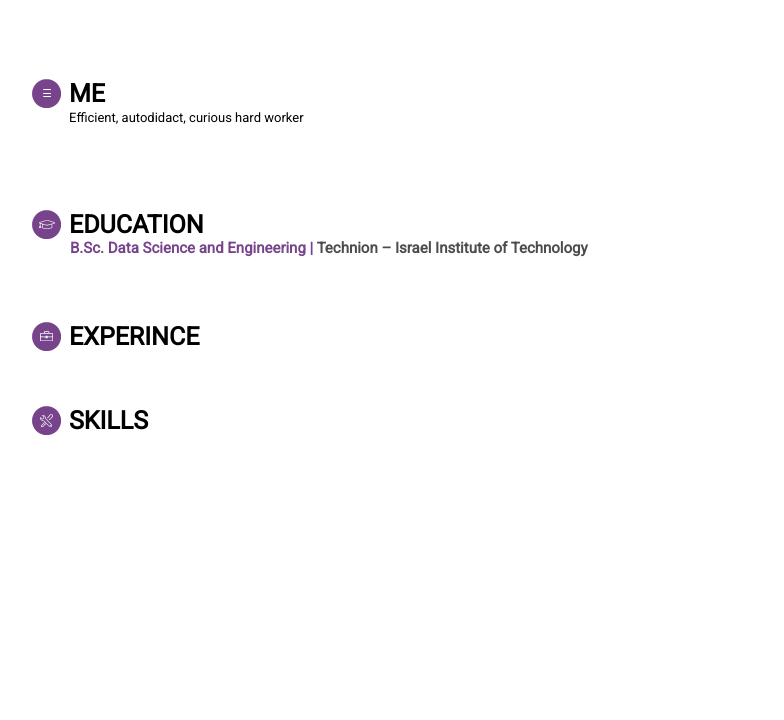
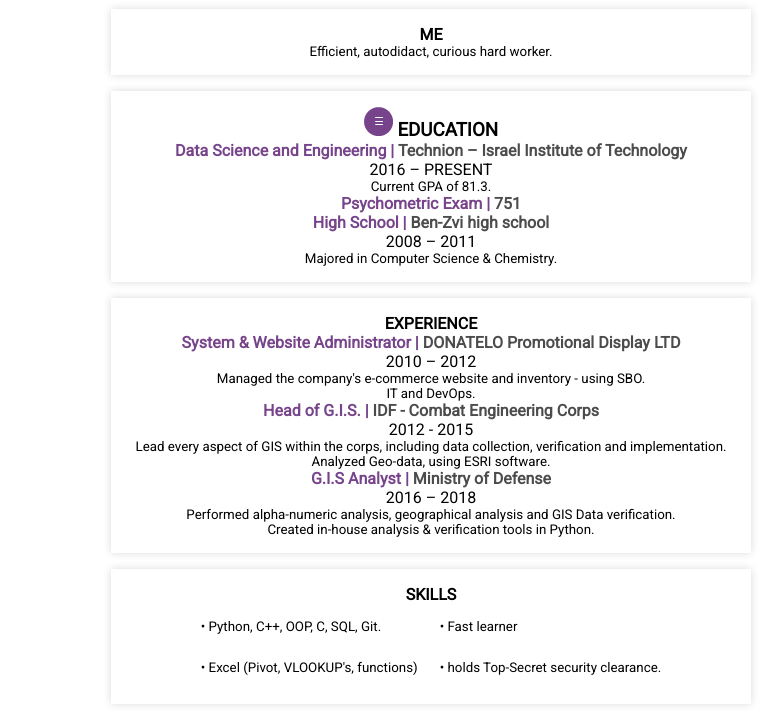
Before and after one commit to afikbar/cv_app, a plain HTML site: page index.html in a window 1280 px wide. Shown: the part 195-915 px from the top of the page, without its empty margins (209-993 px from the left). Before the commit the page ends 800 px from the top, so only its background shows below. Drawn offline with Linux system fonts and the light colour scheme.

Commit message:
[web] new landing

```diff
--- a/index.html
+++ b/index.html
@@ -1,165 +1,77 @@
 <!DOCTYPE html>
-<html>
-
+<html lang="en">
 <head>
-  <meta charset="utf-8">
-  <title>Afik Bar</title>
-  <style type="text/css" id="gwd-text-style">
-    p {
-      margin: 0px;
-    }
-    h1 {
-      margin: 0px;
-    }
-    h2 {
-      margin: 0px;
-    }
-    h3 {
-      margin: 0px;
-    }
-  </style>
-  <style type="text/css">
-    html, body {
-      width: 100%;
-      height: 100%;
-      margin: 0px;
-    }
-    body {
-      background-color: transparent;
-      transform: perspective(1400px) matrix3d(1, 0, 0, 0, 0, 1, 0, 0, 0, 0, 1, 0, 0, 0, 0, 1);
-      transform-style: preserve-3d;
-    }
-    .gwd-p-1r7l {
-      position: absolute;
-      font-family: Roboto;
-      font-size: 55px;
-      left: 270px;
-      top: 51px;
-    }
-    .gwd-span-khq0 {
-      font-weight: normal;
-    }
-    .gwd-span-196f {
-      font-size: 34px;
-    }
-    .gwd-span-nvi2 {
-      font-size: 32px;
-      font-style: italic;
-    }
-    .gwd-span-1nsn {
-      font-size: 32px;
-    }
-    .gwd-span-3ov9 {
-      font-size: 45px;
-    }
-    .gwd-img-1in9 {
-      position: absolute;
-      width: 29px;
-      height: 29px;
-      left: 241px;
-      top: 274px;
-    }
-    .gwd-img-us89 {
-      position: absolute;
-      width: 29px;
-      height: 29px;
-      left: 241px;
-      top: 405px;
-    }
-    .gwd-img-l5d6 {
-      position: absolute;
-      width: 29px;
-      height: 29px;
-      left: 241px;
-      top: 517px;
-    }
-    .gwd-img-wwtj {
-      position: absolute;
-      width: 29px;
-      height: 29px;
-      left: 241px;
-      top: 601px;
-    }
-    .gwd-p-xtv2 {
-      position: absolute;
-      font-weight: bold;
-      font-family: Roboto;
-      font-size: 25px;
-      width: 57px;
-      left: 278px;
-      top: 274px;
-      height: 29px;
-      transform-origin: 28.5px 5px 0px;
-    }
-    .gwd-p-r9hs {
-      top: 405px;
-    }
-    .gwd-p-10pt {
-      top: 517px;
-    }
-    .gwd-p-17bd {
-      top: 601px;
-      width: 92px;
-      transform-origin: 92px -79px 0px;
-      left: 278px;
-    }
-    .gwd-p-p6ik {
-      width: 149px;
-      top: 405px;
-      height: 29px;
-      transform-origin: 74.5px 5px 0px;
-      left: 278px;
-    }
-    .gwd-p-133g {
-      transform-origin: 28.5px -32px 0px;
-    }
-    .gwd-p-1ka0 {
-      left: 278px;
-      top: 517px;
-    }
-    .gwd-span-1rhp {
-      position: absolute;
-      height: 29px;
-      font-family: Roboto;
-      width: 255px;
-      transform-origin: 127.5px 14.5px 0px;
-      font-weight: normal;
-      font-size: 13px;
-      left: 278px;
-      top: 305px;
-    }
-    .gwd-span-nbwb {
-      width: 527px;
-      font-weight: bold;
-      left: 279px;
-      background-image: none;
-      background-color: transparent;
-      font-size: 15px;
-      color: rgb(76, 76, 76);
-      top: 434px;
-      height: 29px;
-      transform-origin: 146.5px 15.5px 0px;
-    }
-    .gwd-span-1k5d {
-      color: rgb(151, 11, 245);
-    }
-    .gwd-span-1pcm {
-      color: rgb(119, 68, 139);
-    }
-  </style>
-  <link href="https://fonts.googleapis.com/css?family=Roboto" rel="stylesheet" type="text/css">
+    <meta charset="UTF-8">
+    <link rel="stylesheet" href="style.css">
+    <link href="https://fonts.googleapis.com/css?family=Roboto" rel="stylesheet" type="text/css">
+    <title>Afik Bar</title>
 </head>
 
-<body class="htmlNoPages">
-  <h1 class="gwd-p-1r7l"><span class="gwd-span-khq0">Afik<br></span>Bar</h1>
-  <img src="assets/image_2.png" class="gwd-img-1in9">
-  <img src="assets/image_3.png" class="gwd-img-us89">
-  <img src="assets/image_4.png" class="gwd-img-l5d6">
-  <img src="assets/image_5.png" class="gwd-img-wwtj">
-  <p class="gwd-p-xtv2 gwd-p-133g">ME</p>
-  <p class="gwd-p-xtv2 gwd-p-r9hs gwd-p-p6ik">EDUCATION</p>
-  <p class="gwd-p-xtv2 gwd-p-r9hs gwd-p-p6ik gwd-p-1ka0">EXPERINCE</p>
-  <p class="gwd-p-xtv2 gwd-p-r9hs gwd-p-10pt gwd-p-17bd">SKILLS</p><span class="gwd-span-1rhp">Efficient, autodidact, curious hard worker</span><span class="gwd-span-1rhp gwd-span-nbwb"><span class="gwd-span-1k5d gwd-span-1pcm">B.Sc. Data Science and Engineering |</span> Technion – Israel Institute of Technology</span>
+<body>
+<div class="card header">
+    <h1>Afik<br>
+        <b>Bar</b>
+    </h1>
+</div>
+<div class="card me">
+    <h4 style="font-weight: bold">ME</h4>
+    <small>Efficient, autodidact, curious hard worker.</small>
+</div>
+<div class="card edu">
+    <div><img src="assets/image_2.png"><h3 style="font-weight: bold;display: inline;"> EDUCATION</h3></div>
+    <h4><span style="color: #77448B">Data Science and Engineering | </span>
+        <span style="color: #4C4C4C">Technion – Israel Institute of Technology</span></h4>
+    <span>2016 – PRESENT</span>
+    <small>Current GPA of 81.3.</small>
+    <h4><span style="color: #77448B">Psychometric Exam | </span>
+        <span style="color: #4C4C4C">751</span></h4>
+    <h4><span style="color: #77448B">High School | </span>
+        <span style="color: #4C4C4C">Ben-Zvi high school</span></h4>
+    <span>2008 – 2011</span>
+    <small>Majored in Computer Science & Chemistry.</small>
+</div>
+<div class="card exp">
+    <h4 style="font-weight: bold">EXPERIENCE</h4>
+    <h4><span style="color: #77448B">System & Website Administrator | </span>
+        <span style="color: #4C4C4C">DONATELO Promotional Display LTD</span></h4>
+    <span>2010 – 2012</span>
+    <small>Managed the company's e-commerce website and inventory - using SBO.<br>
+        IT and DevOps.
+    </small>
+    <h4><span style="color: #77448B">Head of G.I.S. | </span>
+        <span style="color: #4C4C4C">IDF - Combat Engineering Corps</span></h4>
+    <span> 2012 - 2015</span>
+    <small>Lead every aspect of GIS within the corps, including data collection, verification and implementation.<br>
+        Analyzed Geo-data, using ESRI software.
+    </small>
+    <h4><span style="color: #77448B">G.I.S Analyst | </span>
+        <span style="color: #4C4C4C">Ministry of Defense</span></h4>
+    <span>2016 – 2018</span>
+    <small>Performed alpha-numeric analysis, geographical analysis and GIS Data verification. <br>
+        Created in-house analysis & verification tools in Python.
+    </small>
+</div>
+<div class="card skill">
+    <h4 style="font-weight: bold">SKILLS</h4>
+    <table>
+        <tr>
+            <td align="left">
+                <small>• Python, C++, OOP, C, SQL, Git.</small>
+            </td>
+            <td align="left">
+                <small>• Fast learner</small>
+            </td>
+        </tr>
+        <tr>
+            <td align="left">
+                <small>• Excel (Pivot, VLOOKUP's, functions)</small>
+            </td>
+            <td align="left">
+                <small>• holds Top-Secret security clearance.</small>
+            </td>
+        </tr>
+    </table>
+
+</div>
 </body>
-
 </html>
--- /dev/null
+++ b/style.css
@@ -0,0 +1,41 @@
+* {
+    font-family: Roboto;
+}
+
+th, td {
+    padding: 10px;
+}
+
+h1, h2 {
+    font-family: Roboto;
+    text-align: center;
+    padding: 1rem;
+    margin: 1rem;
+    font-weight: 300;
+}
+
+h3, h4, h5 {
+    margin: 0;
+}
+
+body {
+    background-color: white;
+    text-align: center;
+    display: flex;
+    flex-direction: column;
+    align-items: center;
+    justify-content: flex-start;
+    flex-wrap: wrap;
+}
+
+.card {
+    text-align: center;
+    display: inline-flex;
+    flex-direction: column;
+    justify-content: center;
+    align-items: center;
+    padding: 1rem;
+    margin: 0.5rem 1rem;
+    width: 38rem;
+    box-shadow: 0 0 0.5rem 0 rgba(0, 0, 0, 0.15);
+}
```
Also changed, not shown: index_web_design.html (added, +165 -0 lines).
